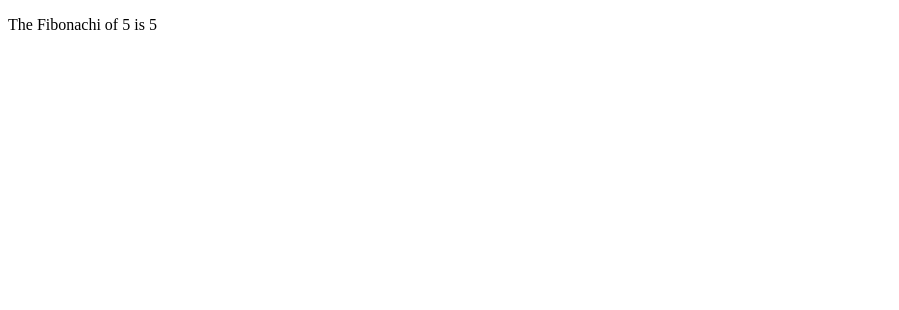
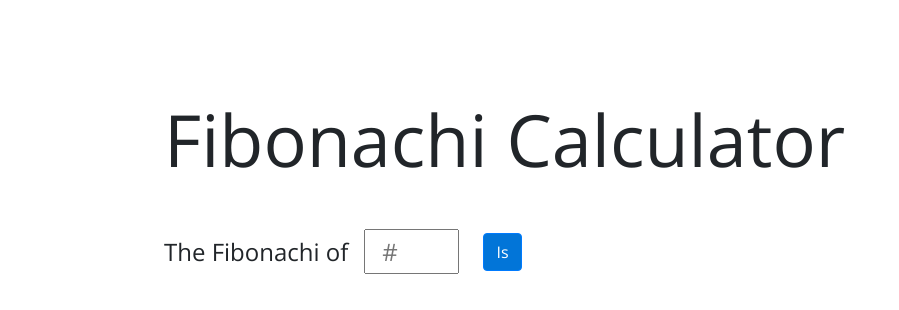
Before and after one commit to kerenren/js-project-1-fibonacci, a plain HTML site: page index.html in a window 1280 px wide. Shown: the whole page, without its empty margins (0-899 px from the left). Drawn offline with nearby package versions, Linux system fonts and the light colour scheme.

Commit message:
mile stone 3

```diff
--- a/css/styles.css
+++ b/css/styles.css
@@ -0,0 +1,26 @@
+.page-wrapper {
+  margin: 6.25rem 10.25rem 0 10.25rem;
+}
+.calc {
+  font-size: 1.5rem;
+  line-height: 1.5rem;
+}
+
+body {
+  font-family: "Open Sans", sans-serif;
+}
+
+h1 {
+  font-size: 4.5rem;
+  line-height: 4.9375rem;
+  margin-bottom: 3.125rem;
+}
+
+button {
+  background-color: #0275d8 !important;
+  font-size: 16px;
+}
+
+input {
+  width: 10%;
+}
--- a/index.html
+++ b/index.html
@@ -3,14 +3,25 @@
 <html lang="en">
   <head>
     <meta charset="utf-8" />
-    <title>Kelei_Fibonachi calculator_mile_stone_2</title>
+    <title>Kelei_Fibonachi calculator_mile_stone_3</title>
     <meta name="description" content="Fibonachi" />
     <meta name="author" content="Kelei" />
+    <link rel="stylesheet" href="https://stackpath.bootstrapcdn.com/bootstrap/4.5.0/css/bootstrap.min.css"
+    integrity="sha384-9aIt2nRpC12Uk9gS9baDl411NQApFmC26EwAOH8WgZl5MYYxFfc+NcPb1dKGj7Sk" crossorigin="anonymous">
+    <link href="https://fonts.googleapis.com/css2?family=Open+Sans:wght@300;400;700&display=swap" rel="stylesheet">
     <link rel="stylesheet" href="./css/styles.css" />
   </head>
 
-  <body>
-    <p>The Fibonachi of <span id="numX"></span> is <span id="numY"></span></p>
+  <body class="w-100">
+    <div class="page-wrapper">
+      <h1>Fibonachi Calculator</h1>
+      <div class="calc d-flex align-items-center justify-content-start w-100">
+          <span class="mr-3">The Fibonachi of</span>
+          <input class="mr-4 py-1 pl-3" type="number" name="number" id="numX" placeholder="#" min="0"></input>
+          <button id="calculate" type="button" class="btn btn-primary mr-3"min="0" >Is</button>
+          <u id="numY"></u>
+      </div>
+  </div>
     <script src="./js/scripts.js"></script>
   </body>
 </html>
--- a/js/scripts.js
+++ b/js/scripts.js
@@ -1,23 +1,37 @@
-//  Features
-// Instead of hardcoding Y (the result of the Fibonacci of X), calculate it with a for loop
-// The calculation should be wrapped in a function, that gets X as an argument, and returns Y
-// After the function, you should call the function, and assign the returned value in you HTML to present to the user
+// Milestone 3
 
-let x = 5;
+// Features
+// Create an input (with number type) element and a button next to that calculates fibonacci.
+// Follow this figma design (it is based on bootstrap, so use bootstrap): ITC Fibonacci Project Design  (For this milestone, only the first row of screens is relevant)
+// Add a click event listener to the button, that executes a function that takes the number value in the created input, calculates it’s Fibonacci value and presents it to the user
+// Recommended googling: ‘HTML Input element’ and ‘get value in javascript of an input element’
+// Milestone 3.1 - Geekout
+
+// Features
+// Implement the Fibonacci function with recursion
+// We know you can google it and copy the code, try doing it by yourself (go over the lectures/youtube if needed)
+
+let x;
 let y;
-
 function fibonacciCalc(x) {
   if (x === 0) {
     return 0;
   } else if (x === 1) {
     return 1;
-  } else {
+  } else if (x > 1) {
     y = fibonacciCalc(x - 1) + fibonacciCalc(x - 2);
     return y;
+  } else {
+    return "out of scope";
   }
 }
 
-let xOutPut = document.getElementById("numX");
-let yOutPut = document.getElementById("numY");
-xOutPut.innerText = x;
-yOutPut.innerText = fibonacciCalc(x);
+//get button callback getButton function once firing the click event
+document.getElementById("calculate").addEventListener("click", getButton);
+
+//get x input value
+function getButton() {
+  let numberX = parseInt(document.getElementById("numX").value);
+  let yOutPut = document.getElementById("numY");
+  yOutPut.innerText = fibonacciCalc(numberX);
+}
```
